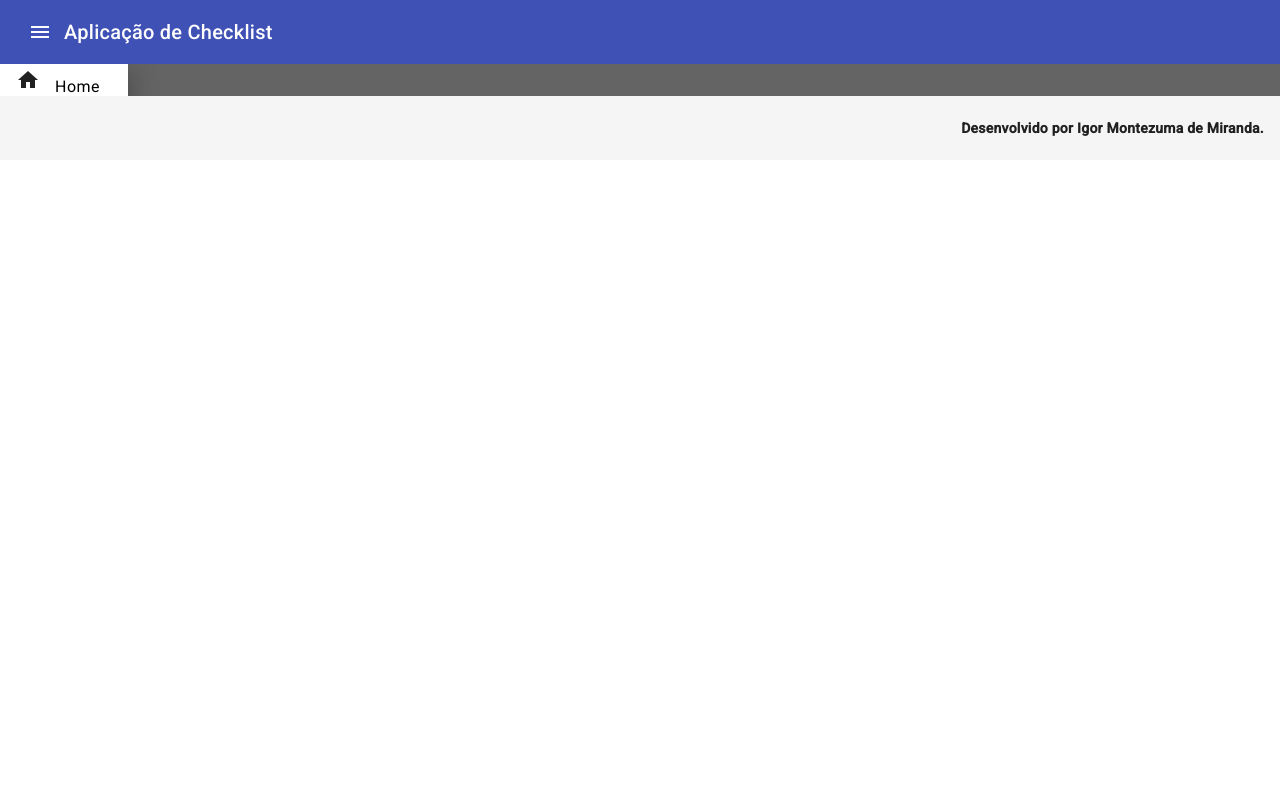
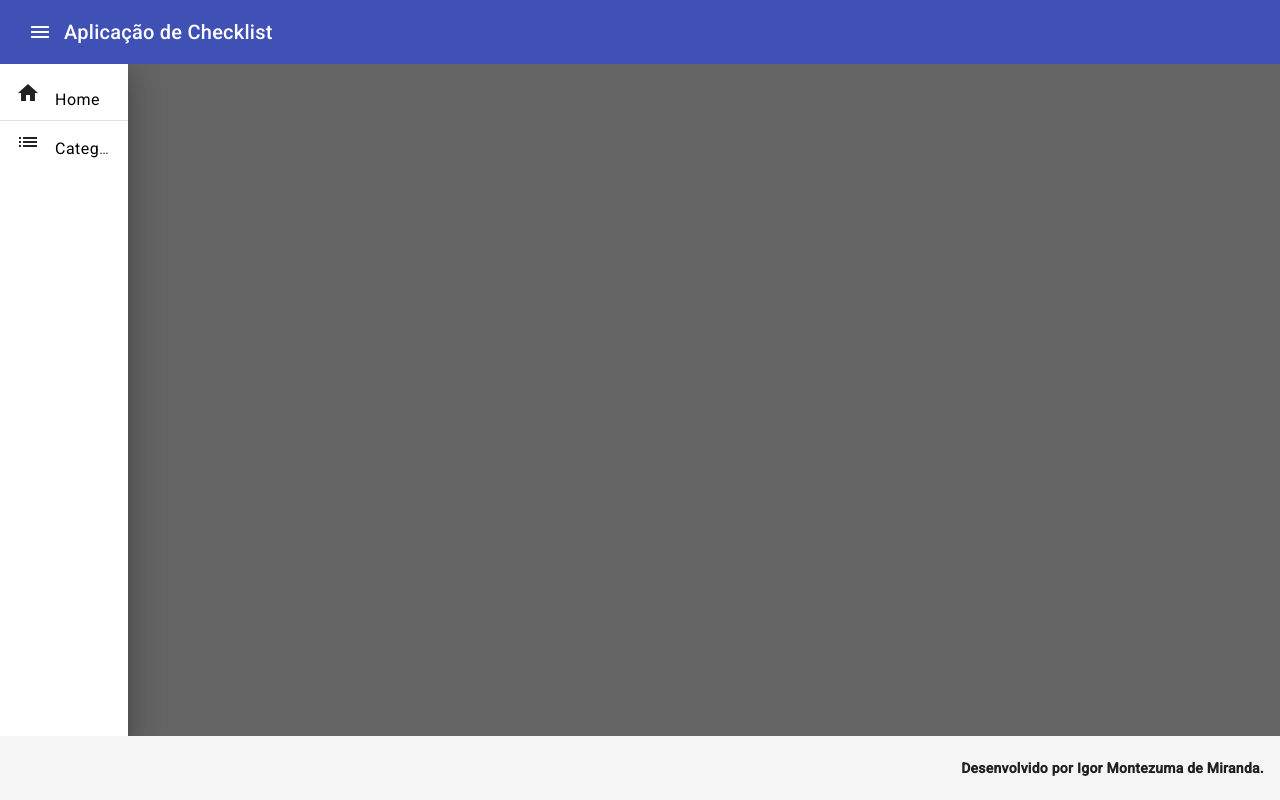
Before and after one commit to igor-montezuma-dev/checklist-app-angular, an Angular app: page / in a window 1280 px wide. Both pictures are taken after a click on the button "menu". Built offline with nearby package versions, Linux system fonts and the light colour scheme.

Commit message:
criando componente de categoria e rota

```diff
--- a/src/app/app-routing.module.ts
+++ b/src/app/app-routing.module.ts
@@ -2,9 +2,11 @@
 import { RouterModule, Routes } from '@angular/router';
 import { HomeComponent } from './home/home.component';
 import { PageNotFoundComponent } from './page-not-found/page-not-found.component';
+import { CategoryComponent } from './category/category.component';
 
 const routes: Routes = [
   { path: '', component: HomeComponent },
+  { path: 'categoria', component: CategoryComponent },
   { path: '**', component: PageNotFoundComponent },
 ];
 
--- a/src/app/app.component.css
+++ b/src/app/app.component.css
@@ -1,11 +1,15 @@
 .main-container {
   display: flex;
   flex-direction: column;
-  position: relative;
+  position: absolute;
   top: 0;
   bottom: 0;
   left: 0;
   right: 0;
+}
+
+.sidenav-container {
+  flex: 1;
 }
 
 a {
--- a/src/app/app.component.html
+++ b/src/app/app.component.html
@@ -1,12 +1,19 @@
 <div class="main-container">
   <app-header [sidenav]="sidenav"></app-header>
-  <mat-sidenav-container>
+  <mat-sidenav-container class="sidenav-container">
     <mat-sidenav #sidenav class="w-10p">
       <mat-list>
         <mat-list-item (click)="sidenav.toggle()">
           <mat-icon>home</mat-icon>
           <span class="ml-15">
-            <a href="/">Home</a>
+            <a [routerLink]="['/']">Home</a>
+          </span>
+        </mat-list-item>
+        <mat-divider></mat-divider>
+        <mat-list-item (click)="sidenav.toggle()">
+          <mat-icon>list</mat-icon>
+          <span class="ml-15">
+            <a [routerLink]="['/categoria']">Categoria</a>
           </span>
         </mat-list-item>
       </mat-list>
--- a/src/app/material.module.ts
+++ b/src/app/material.module.ts
@@ -4,6 +4,7 @@
 import { MatIconModule } from '@angular/material/icon';
 import { MatSidenavModule } from '@angular/material/sidenav';
 import { MatListModule } from '@angular/material/list';
+import { MatDividerModule } from '@angular/material/divider';
 
 @NgModule({
   imports: [
@@ -12,6 +13,7 @@
     MatIconModule,
     MatSidenavModule,
     MatListModule,
+    MatDividerModule,
   ],
   exports: [
     MatToolbarModule,
@@ -19,6 +21,7 @@
     MatIconModule,
     MatSidenavModule,
     MatListModule,
+    MatDividerModule,
   ],
 })
 export class MaterialModule {}
```
Also changed, not shown: src/app/app.module.ts (+8 -1 lines).
